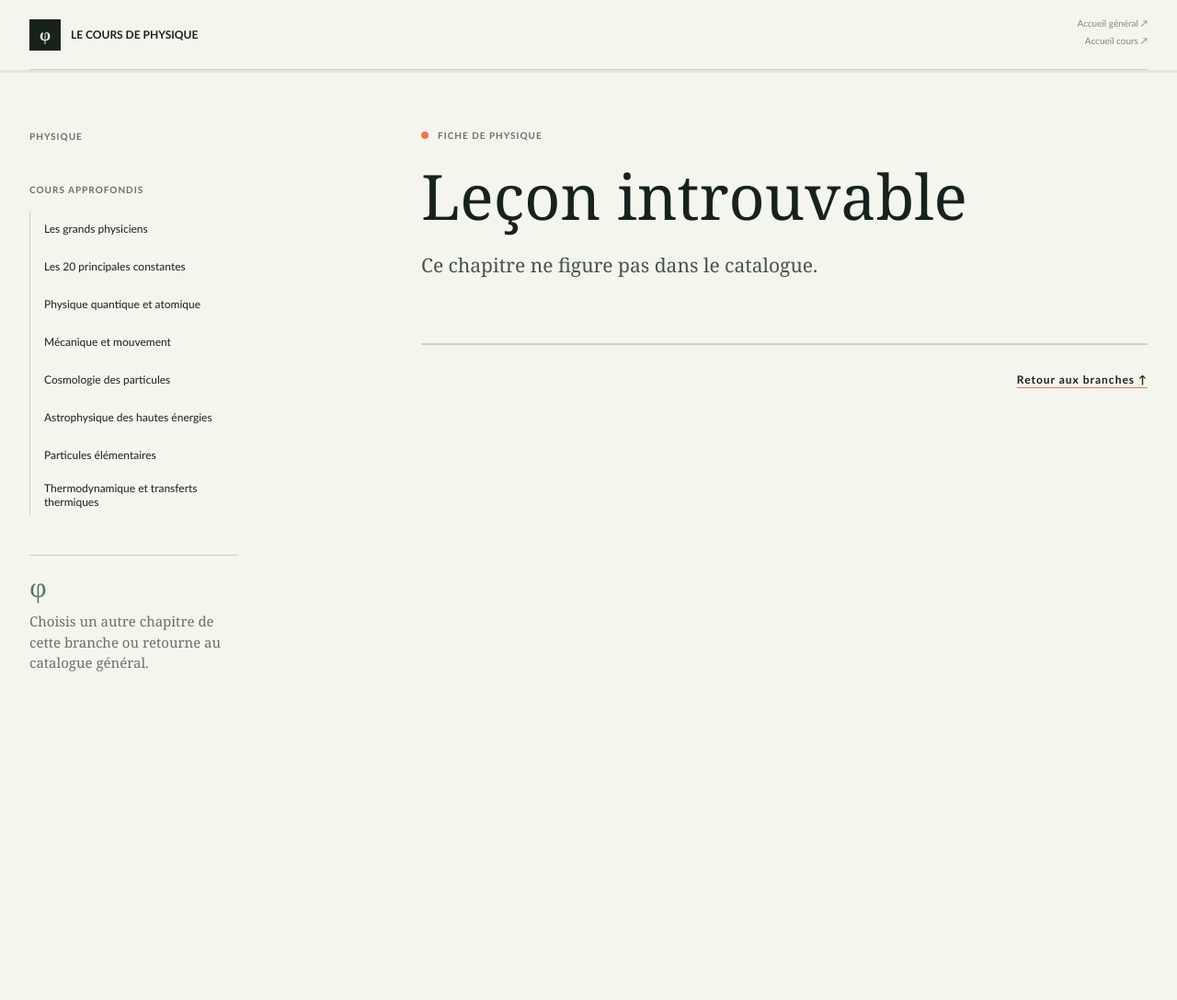
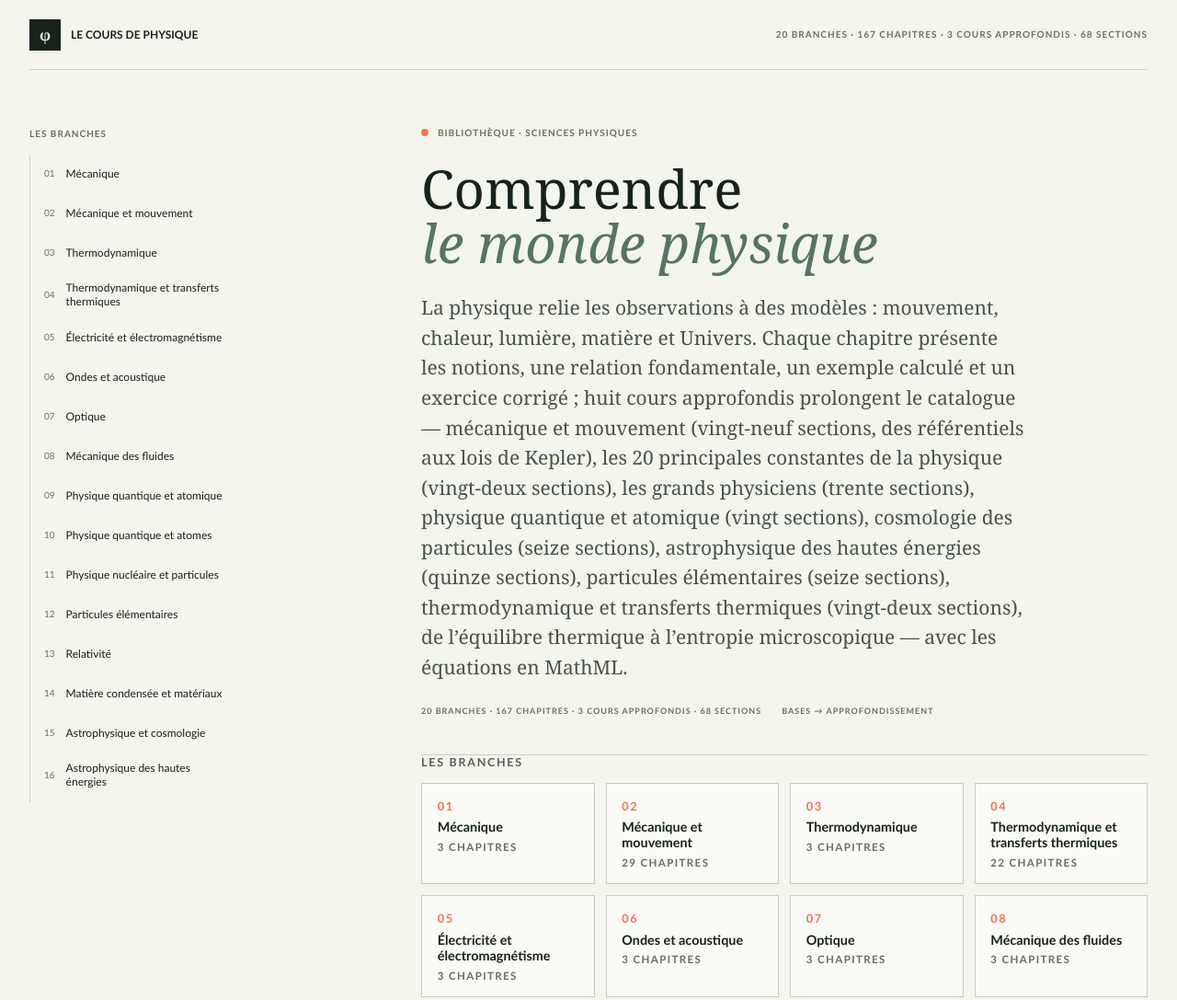
Before and after one commit to Pw-Dev-01/la-connaissance, a plain HTML site: page cours-physique/index.html in a window 1280 px wide. Shown: the top 1087 px of the page at 92% size. Before the commit the page ends 842 px from the top, so only its background shows below. Drawn offline with Linux system fonts and the light colour scheme.

Commit message:
Update index.html

```diff
--- a/cours-physique/index.html
+++ b/cours-physique/index.html
@@ -4,117 +4,77 @@
 <meta charset="UTF-8">
 <meta name="viewport" content="width=device-width, initial-scale=1">
 <meta name="theme-color" content="#f4f5ed">
-
-    <meta
-      name="description"
-      content="Leçon de physique avec notions, formule fondamentale, exemple résolu et exercice corrigé."
-    >
-
-    <title>Cours de physique</title>
-
+<meta name="description" content="Cours de physique couvrant la mécanique, la
+thermodynamique, l’électromagnétisme, les ondes, l’optique, les fluides, le quantique, le
+nucléaire, la relativité, les matériaux, l’astrophysique et les méthodes expérimentales, avec huit
+cours approfondis : mécanique et mouvement (vingt-neuf sections), les 20 principales
+constantes de la physique (vingt-deux sections), les grands physiciens (trente sections),
+physique quantique et atomique (vingt sections), cosmologie des particules (seize sections),
+astrophysique des hautes énergies (quinze sections), particules élémentaires (seize sections) et
+thermodynamique et transferts thermiques (vingt-deux sections), équations en MathML et
+sources vérifiées.">
+<title>Programmes · Cours de physique</title>
 <link rel="stylesheet" href="../styles.css">
-
-    <!-- Style MathML : indispensable pour un rendu propre -->
 <style>
-      math {
-        font-size: 1.15rem;
-        margin: 1.2rem 0;
-        display: block;
+/* Le catalogue compte x branches : la barre latérale devient
+défilable quand la hauteur de l'écran ne suffit plus à les afficher,
+sinon les dernières branches restent hors d'atteinte. Sous 700 px, la
+mise en page partagée la transforme déjà en bandeau horizontal. */
+@media (min-width: 701px) {
+.course-sidebar {
+max-height: calc(100vh - 56px);
+overflow-y: auto;
 }
-      .mathml-display {
-        display: block;
-        margin: 1.2rem 0;
 }
 </style>
-
-    <script src="./physique-data.js?v=3" defer></script>
-    <script src="../cours.js" defer></script>
+<!-- Scripts -->
+<script src="physique-data.js?v=4" defer></script>
+<script src="../catalogue.js" defer></script>
 <script src="../navigation.js" defer></script>
 </head>
-
-  <body data-course-label="Cours de physique">
-    <header class="topbar">
-
-      <a
-        class="wordmark"
-        href="index.html"
-        aria-label="Retour au catalogue des cours de physique"
-      >
+<body>
+<header class="topbar topbar-with-statistics">
+<a class="wordmark" href="index.html" aria-label="Catalogue des cours de physique">
 <span class="wordmark-mark" aria-hidden="true">φ</span>
 <span>LE COURS DE PHYSIQUE</span>
 </a>
-
-      <nav
-        class="topbar-links"
-        data-navigation
-        aria-label="Navigation secondaire"
-      ></nav>
-
+<span class="edition domain-statistics" id="domain-statistics">14 BRANCHES · 35
+CHAPITRES · 8 COURS APPROFONDIS · 170 SECTIONS</span>
 </header>
-
-    <div class="reading-track" aria-hidden="true">
-      <span id="reading-progress"></span>
-    </div>
-
-    <main class="lesson-layout">
-      <aside
-        class="course-sidebar"
-        aria-label="Navigation de la branche"
-      >
-        <p class="sidebar-label">
-          <a id="lesson-level-label" href="index.html">PHYSIQUE</a>
-        </p>
-
-        <nav
-          class="chapter-nav"
-          id="lesson-chapter-nav"
-        ></nav>
-
-        <p class="sidebar-label chapter-label">COURS APPROFONDIS</p>
-        <nav
-          class="course-list"
-          aria-label="Cours approfondis de physique"
-        >
-          <a class="course-link" href="grands-physiciens-approfondie.html"><span>Les grands physiciens</span></a>
-          <a class="course-link" href="constantes-physiques-approfondie.html"><span>Les 20 principales constantes</span></a>
-          <a class="course-link" href="cours.html?id=quant-corps-noir"><span>Physique quantique et atomique</span></a>
-          <a class="course-link" href="cours.html?id=meca-referentiels-mouvement"><span>Mécanique et mouvement</span></a>
-          <a class="course-link" href="cosmologie-particules.html"><span>Cosmologie des particules</span></a>
-          <a class="course-link" href="cours.html?id=astro-introduction"><span>Astrophysique des hautes énergies</span></a>
-          <a class="course-link" href="cours.html?id=part-particules-elementaires"><span>Particules élémentaires</span></a>
-          <a class="course-link" href="cours.html?id=thermo-temperature-equilibre"><span>Thermodynamique et transferts thermiques</span></a>
-        </nav>
-
+<main class="catalogue-layout">
+<aside class="course-sidebar" aria-label="Branches de la physique">
+<p class="sidebar-label">LES BRANCHES</p>
+<nav class="catalogue-levels" id="catalogue-levels"></nav>
 <div class="sidebar-note">
 <span class="note-mark" aria-hidden="true">φ</span>
-          <p>
-            Choisis un autre chapitre de cette branche ou retourne
-            au catalogue général.
-          </p>
+<p>Des modèles classiques aux questions contemporaines : choisis une branche et
+explore ses notions.</p>
 </div>
 </aside>
-
-      <article class="course-content">
-        <header class="course-heading">
-          <p class="eyebrow">
-            <span class="status-dot" aria-hidden="true"></span>
-            <span id="lesson-eyebrow">FICHE DE PHYSIQUE</span>
-          </p>
-
-          <h1 id="lesson-title">Cours de physique</h1>
-          <p class="course-intro" id="lesson-summary"></p>
-
+<article class="catalogue-content">
+<header class="course-heading catalogue-heading">
+<p class="eyebrow"><span class="status-dot" aria-hidden="true"></span>
+BIBLIOTHÈQUE · SCIENCES PHYSIQUES</p>
+<h1>Comprendre<br><span>le monde physique</span></h1>
+<p class="course-intro">La physique relie les observations à des modèles : mouvement,
+chaleur, lumière, matière et Univers. Chaque chapitre présente les notions, une relation
+fondamentale, un exemple calculé et un exercice corrigé ; huit cours approfondis prolongent le
+catalogue — mécanique et mouvement (vingt-neuf sections, des référentiels aux lois de
+Kepler), les 20 principales constantes de la physique (vingt-deux sections), les grands
+physiciens (trente sections), physique quantique et atomique (vingt sections), cosmologie des
+particules (seize sections), astrophysique des hautes énergies (quinze sections), particules
+élémentaires (seize sections), thermodynamique et transferts thermiques (vingt-deux sections),
+de l’équilibre thermique à l’entropie microscopique — avec les équations en MathML.</p>
 <div class="course-meta">
-            <span id="lesson-field"></span>
-            <span id="lesson-level"></span>
+<span id="catalogue-count">14 BRANCHES · 35 CHAPITRES · 8 COURS
+APPROFONDIS · 170 SECTIONS</span>
+<span>BASES → APPROFONDISSEMENT</span>
 </div>
 </header>
-
-        <div id="chapter-lesson"></div>
-
+<div id="programme-sections"></div>
 <footer class="course-footer">
-          <span id="lesson-footer"></span>
-          <a href="index.html">Retour aux branches ↑</a>
+<span>LE COURS DE PHYSIQUE</span>
+<a href="../cours-mathematiques/programmes.html">Parcourir les cours de mathématiques ↗</a>
 </footer>
 </article>
 </main>
```
Lines whose indentation alone changed are shown as unchanged.
